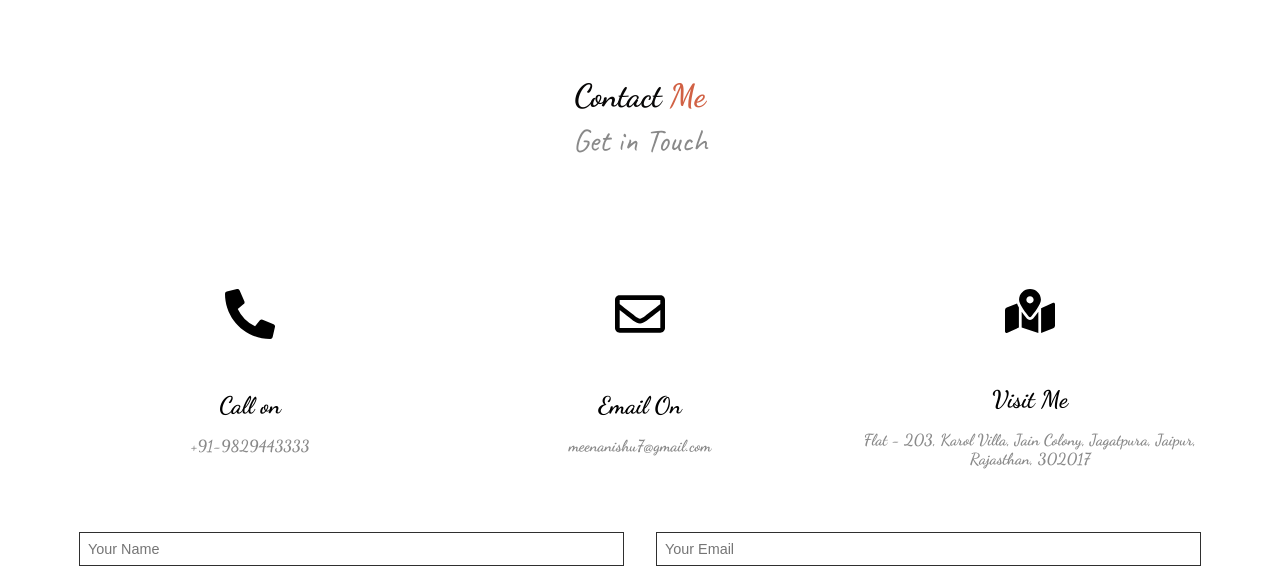
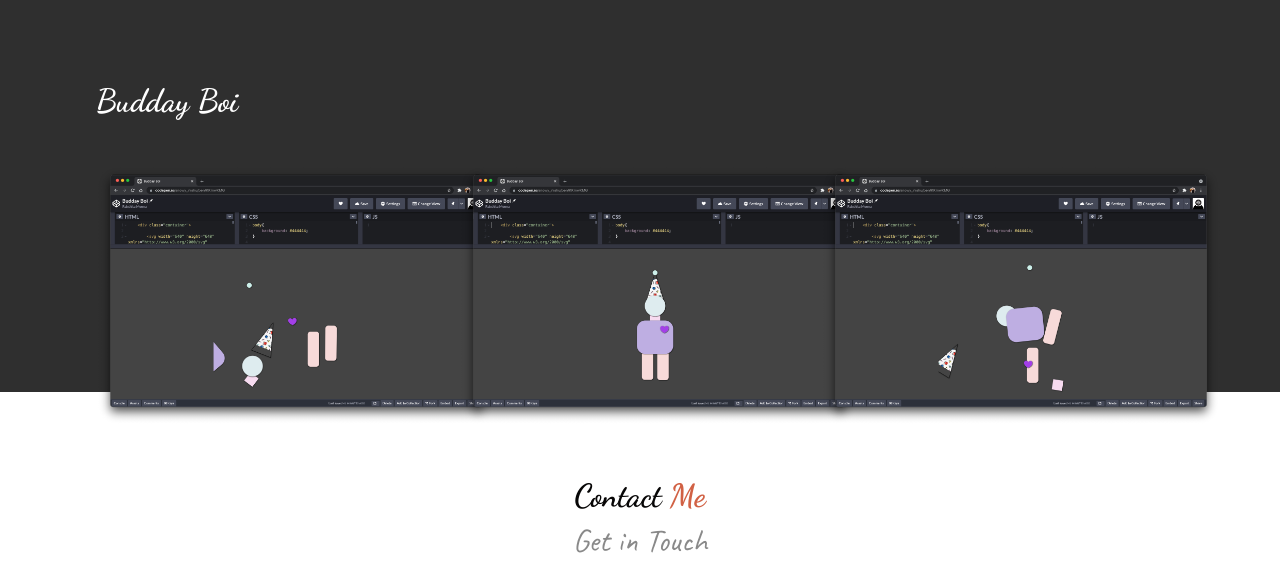
Before and after one commit to snowynishu786/portfolio, a plain HTML site: page index.html in a window 1280 px wide. Shown: the part 5596-6178 px from the top of the page. Drawn offline with Linux system fonts and the light colour scheme.

Commit message:
budday boi

```diff
--- a/css/style.css
+++ b/css/style.css
@@ -405,7 +405,7 @@ section.skills .card-wrapper .card h2:hover{
 
 section.projects{
     background: var(--light);
-    height: 1500px;
+    height: 1900px;
 }
 
 section.projects a{
@@ -754,7 +754,7 @@ footer .copyright span{
         margin: 0 2rem;
     }
     section.projects{
-        height: 2700px;
+        height: 3500px;
     }
     section.projects a{
         margin-left: 4rem;
--- a/index.html
+++ b/index.html
@@ -295,6 +295,20 @@
                     <img src="./images/rainbow3.png" alt="">
                 </div>
             </div>
+            <a href="https://codepen.io/snowy_nishu/pen/KKmwKMG" class="section-heading cool-link">
+                Budday Boi
+            </a>
+            <div class="card-wrapper">
+                <div class="card">
+                    <img src="./images/boi1.png" alt="">
+                </div>
+                <div class="card">
+                    <img src="./images/boi2.png" alt="">
+                </div>
+                <div class="card">
+                    <img src="./images/boi3.png" alt="">
+                </div>
+            </div>
         </section>
 
         <section id = "contact" class = "contact">
```
Also changed, not shown: images/boi1.png (added), images/boi2.png (added), images/boi3.png (added), images/rainbow1.png, images/rainbow2.png, 1 other file.
